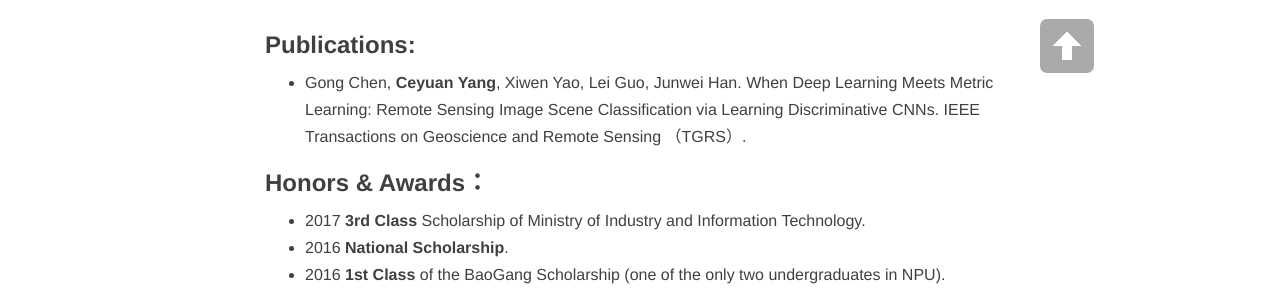
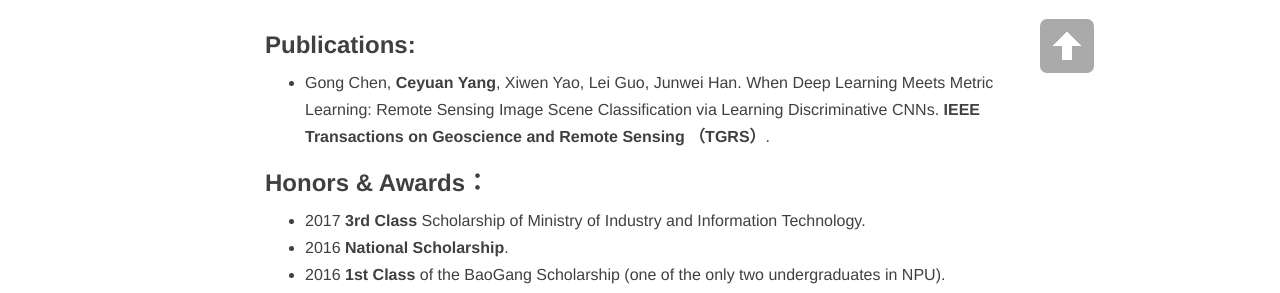
Before and after one commit to trchen12/trchen12.github.io, a Jekyll site: the page built from about.md, in a window 1280 px wide. Shown: the part 797-1090 px from the top of the page. Built offline with Jekyll 4.4.1, drawn with Linux system fonts in a browser that asks for light colours; nearby versions of some CDN libraries; comment, search, counter and statistics services are not loaded.

```diff
--- a/about.md
+++ b/about.md
@@ -13,7 +13,7 @@ Ceyuan Yang is a undergraduate student at [Honors College](http://honors.nwpu.ed
 **[Oct.2017 - now]** Currently I am a research intern in [SenseTime Group Limited](https://www.sensetime.com/), supervised by [Zhe Wang](http://www.ee.cuhk.edu.hk/~zwang/) and [Jianping Shi](http://shijianping.me/).
 
 ### Publications:
-- Gong Chen, **Ceyuan Yang**, Xiwen Yao, Lei Guo, Junwei Han. [When Deep Learning Meets Metric Learning: Remote Sensing Image Scene Classification via Learning Discriminative CNNs](http://ieeexplore.ieee.org/document/8252784/). IEEE Transactions on Geoscience and Remote Sensing （TGRS）.
+- Gong Chen, **Ceyuan Yang**, Xiwen Yao, Lei Guo, Junwei Han. [When Deep Learning Meets Metric Learning: Remote Sensing Image Scene Classification via Learning Discriminative CNNs](http://ieeexplore.ieee.org/document/8252784/). **IEEE Transactions on Geoscience and Remote Sensing （TGRS）**.
 
 ### Honors & Awards：
 -  2017 **3rd Class** Scholarship of Ministry of Industry and Information Technology.
```
